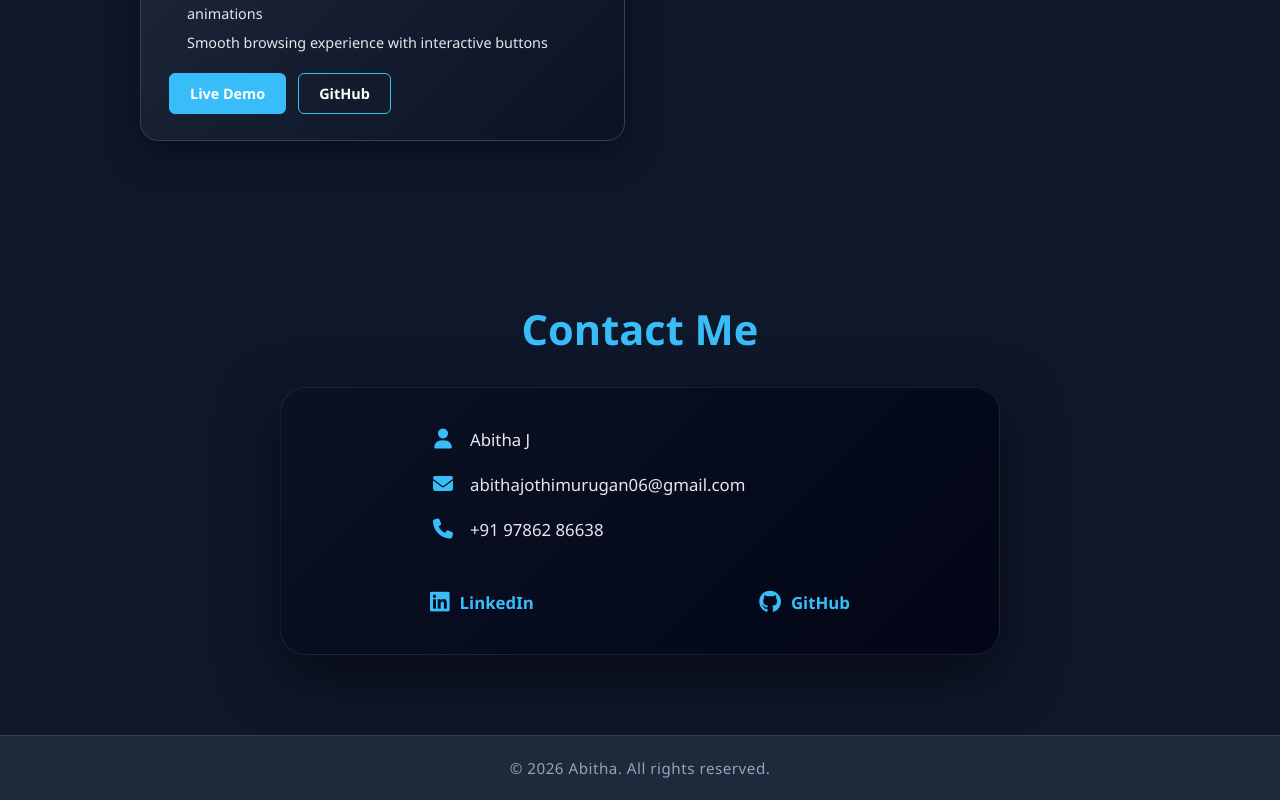
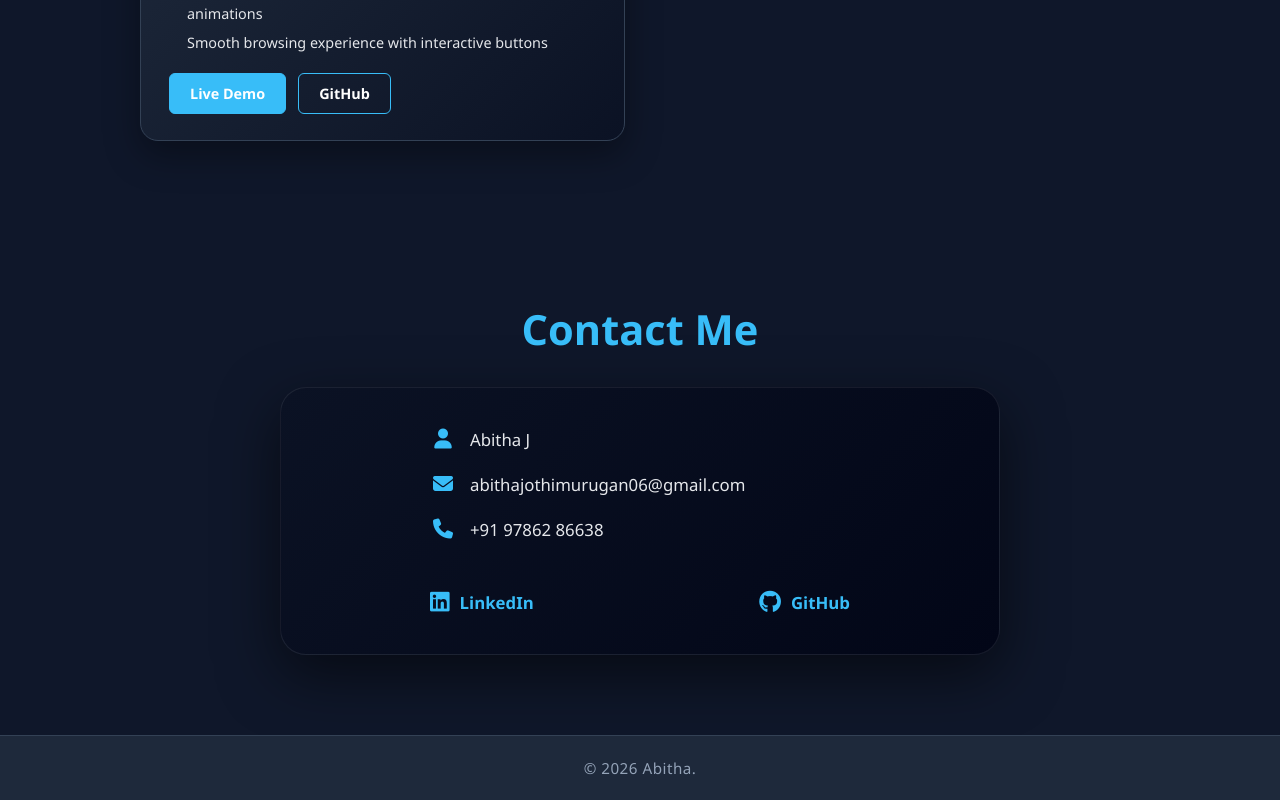
Before and after one commit to abithajothimurugan/my-portfolio, a React (Create React App) app: page / in a window 1280 px wide. Shown: the part 3155-3955 px from the top of the page. Built offline with nearby package versions, Linux system fonts and the light colour scheme.

Commit message:
update footer section

```diff
--- a/src/components/Footer.js
+++ b/src/components/Footer.js
@@ -2,7 +2,7 @@ const Footer = () => {
     return (
         <footer className="footer">
             <p className="footer-copy">
-                © {new Date().getFullYear()} Abitha. All rights reserved.
+                © {new Date().getFullYear()} Abitha.
             </p>
         </footer>
     );
```
